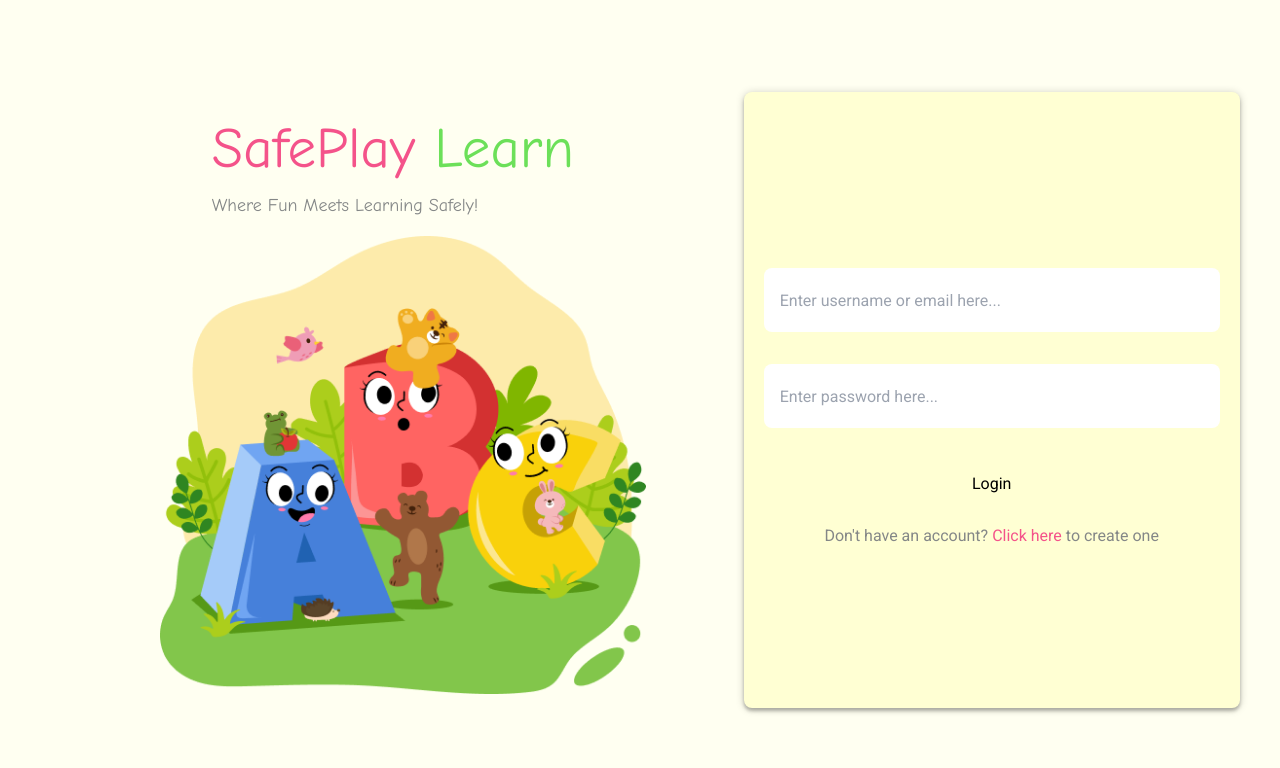
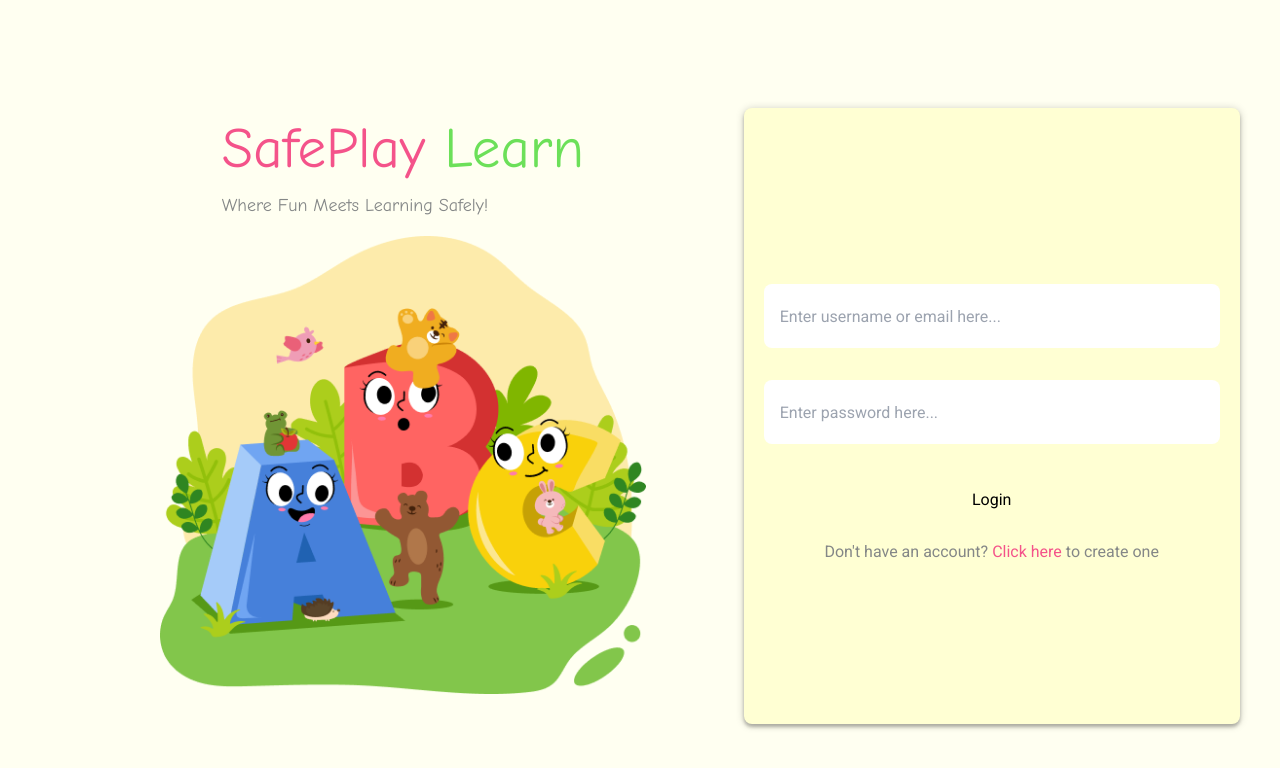
Before and after one commit to yaqeen009/DCIT302-Semester-Project, a React (Vite) app in the folder frontend/: page / in a window 1280 px wide. Shown: the top 768 px of the page. Built offline with nearby package versions, Linux system fonts and the light colour scheme.

Commit message:
tailwindconfig update

```diff
--- a/frontend/tailwind.config.js
+++ b/frontend/tailwind.config.js
@@ -68,7 +68,8 @@ module.exports = {
         '4dp':'0px 12px 17px 2px rgba(0, 0, 0, 0.14), 0px 5px 22px 4px rgba(0, 0, 0, 0.12), 0px 7px 8px 0px rgba(0, 0, 0, 0.20) '
       },
       screens:{
-        'sm':{'max': '640px'}
+        'sm':{'max': '640px'},
+        'md':{'max': '1023px'}
       },
     },
   },
```
